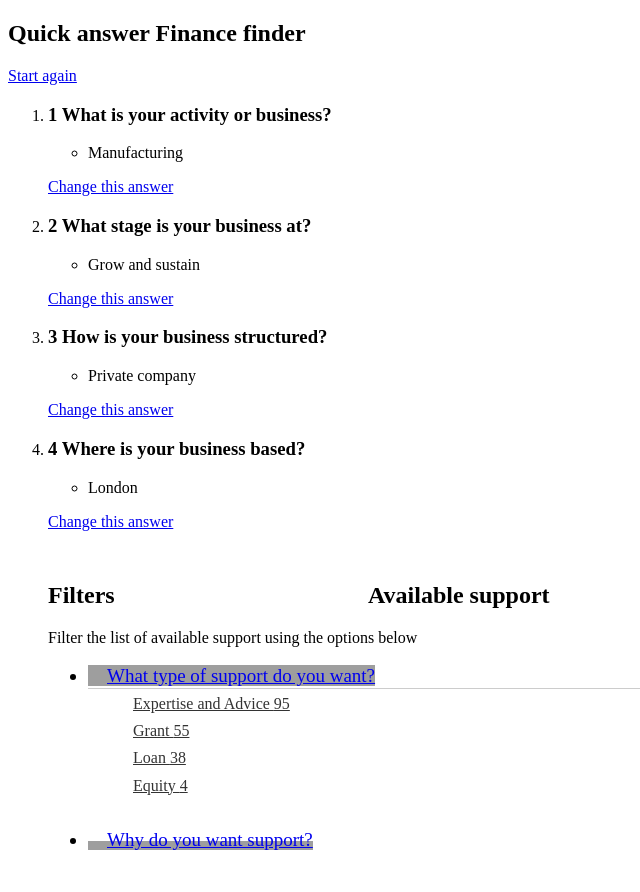
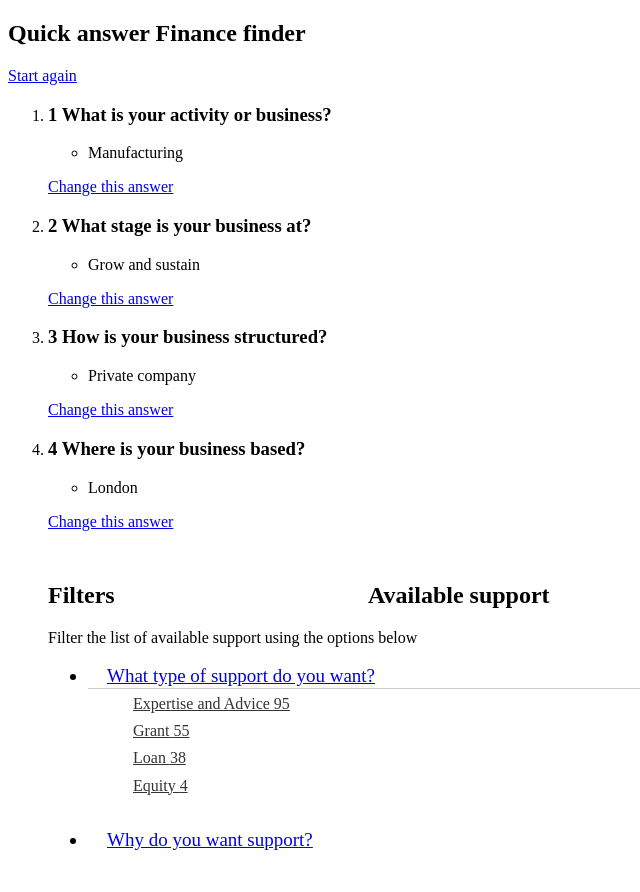
Before and after one commit to alphagov/business-support-finder, a Rails app: page /finance-finder in a window 1280 px wide. Shown: the whole page, without its empty margins (0-640 px from the left). Run offline with Rails 7, Linux system fonts and the light colour scheme; data that the repository does not hold is empty; grey boxes are pictures that could not be loaded.

Commit message:
Commented broken background image style rule

```diff
--- a/app/assets/stylesheets/finance-finder.css
+++ b/app/assets/stylesheets/finance-finder.css
@@ -130,7 +130,7 @@
 }
 
 .finance-finder .filters ul li a {
-  background-image: url(https://www.preview.alphagov.co.uk/licence-finder/assets/expand-collapse-arrow-a824d23ae9e8a29e5e3395a33f357b3e.png);
+  /*background-image: url(https://www.preview.alphagov.co.uk/licence-finder/assets/expand-collapse-arrow-a824d23ae9e8a29e5e3395a33f357b3e.png);*/
   background-position: 0 12px;
   background-repeat: no-repeat;
   padding-left: 1em;
```
